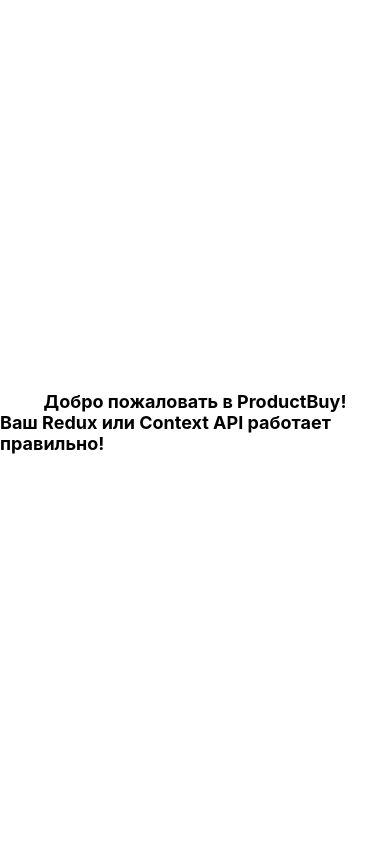
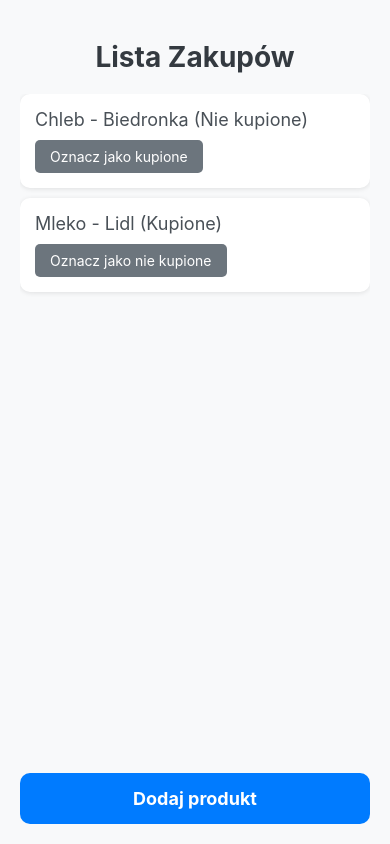
Before and after one commit to DimonGonBon/moj-leki, a React Native app: screen / in a window 390 px wide. Built offline with nearby package versions, Linux system fonts and the light colour scheme.

Commit message:
Resolve merge conflict in .gitignore

```diff
--- a/src/screens/HomeScreen.js
+++ b/src/screens/HomeScreen.js
@@ -1,11 +1,38 @@
 import React from 'react';
-import { View, Text, StyleSheet } from 'react-native';
+import { View, Text, FlatList, Button, StyleSheet, TouchableOpacity } from 'react-native';
 
 const HomeScreen = () => {
+  // Пример данных для списка
+  const products = [
+    { id: 1, name: 'Chleb', store: 'Biedronka', bought: false },
+    { id: 2, name: 'Mleko', store: 'Lidl', bought: true },
+  ];
+
   return (
     <View style={styles.container}>
-      <Text style={styles.text}>Добро пожаловать в ProductBuy!</Text>
-      <Text style={styles.text}>Ваш Redux или Context API работает правильно!</Text>
+      {/* Заголовок */}
+      <Text style={styles.title}>Lista Zakupów</Text>
+
+      {/* Список продуктов */}
+      <FlatList
+        data={products}
+        keyExtractor={(item) => item.id.toString()}
+        renderItem={({ item }) => (
+          <View style={styles.productItem}>
+            <Text style={styles.productText}>
+              {item.name} - {item.store} ({item.bought ? 'Kupione' : 'Nie kupione'})
+            </Text>
+            <TouchableOpacity style={styles.button}>
+              <Text style={styles.buttonText}>{item.bought ? 'Oznacz jako nie kupione' : 'Oznacz jako kupione'}</Text>
+            </TouchableOpacity>
+          </View>
+        )}
+      />
+
+      {/* Кнопка добавления */}
+      <TouchableOpacity style={styles.addButton}>
+        <Text style={styles.addButtonText}>Dodaj produkt</Text>
+      </TouchableOpacity>
     </View>
   );
 };
@@ -13,10 +40,52 @@
 const styles = StyleSheet.create({
   container: {
     flex: 1,
-    justifyContent: 'center',
+    backgroundColor: '#f8f9fa',
+    padding: 20,
+  },
+  title: {
+    fontSize: 28,
+    fontWeight: 'bold',
+    textAlign: 'center',
+    marginVertical: 20,
+    color: '#343a40',
+  },
+  productItem: {
+    backgroundColor: '#ffffff',
+    padding: 15,
+    marginBottom: 10,
+    borderRadius: 10,
+    shadowColor: '#000',
+    shadowOffset: { width: 0, height: 1 },
+    shadowOpacity: 0.1,
+    shadowRadius: 5,
+    elevation: 3,
+  },
+  productText: {
+    fontSize: 18,
+    color: '#495057',
+    marginBottom: 10,
+  },
+  button: {
+    backgroundColor: '#6c757d',
+    paddingVertical: 8,
+    paddingHorizontal: 15,
+    borderRadius: 5,
+    alignSelf: 'flex-start',
+  },
+  buttonText: {
+    color: '#ffffff',
+    fontSize: 14,
+  },
+  addButton: {
+    backgroundColor: '#007bff',
+    padding: 15,
+    borderRadius: 10,
     alignItems: 'center',
+    marginTop: 20,
   },
-  text: {
+  addButtonText: {
+    color: '#ffffff',
     fontSize: 18,
     fontWeight: 'bold',
   },
```
